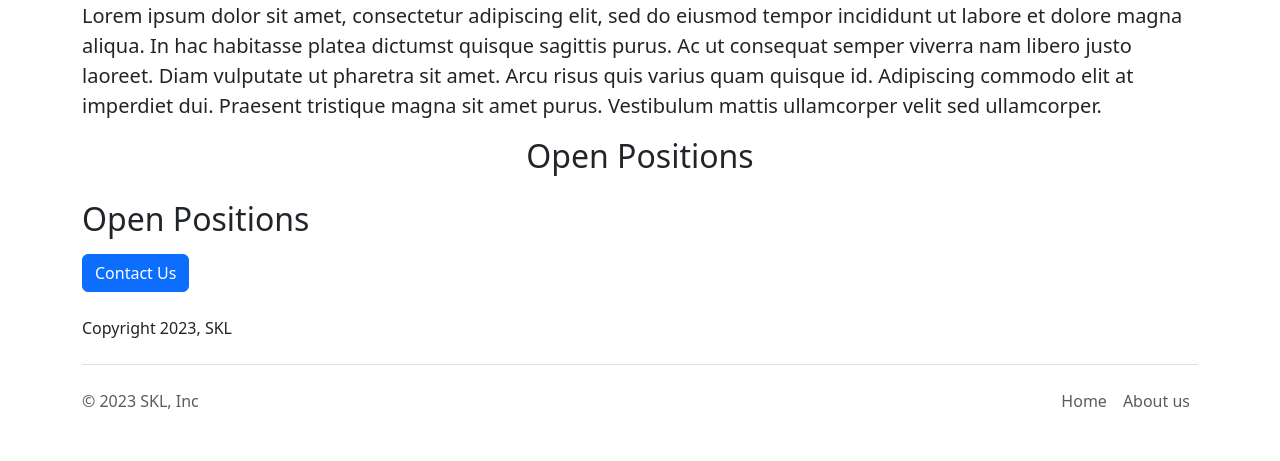
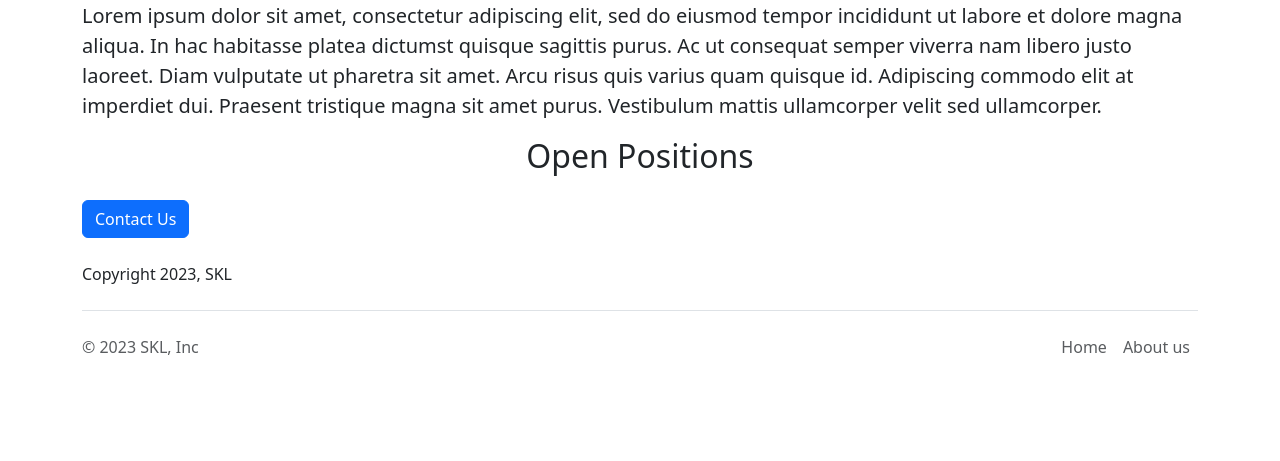
Before and after one commit to skl1028/skl-website-v2, a Flask app: template templates/home.html in a window 1280 px wide. Shown: the part 745-1206 px from the top of the page. After the commit the page ends 1100 px from the top, so only its background shows below. Run offline with Flask 3, Linux system fonts and the light colour scheme; the template is opened without the code that fills it, so the values that code supplies are empty.

Commit message:
modify homepage

```diff
--- a/templates/home.html
+++ b/templates/home.html
@@ -17,7 +17,6 @@
       Lorem ipsum dolor sit amet, consectetur adipiscing elit, sed do eiusmod tempor incididunt ut labore et dolore magna aliqua. In hac habitasse platea dictumst quisque sagittis purus. Ac ut consequat semper viverra nam libero justo laoreet. Diam vulputate ut pharetra sit amet. Arcu risus quis varius quam quisque id. Adipiscing commodo elit at imperdiet dui. Praesent tristique magna sit amet purus. Vestibulum mattis ullamcorper velit sed ullamcorper.
     </p>
       <h2 class="text-center mt-2 mb-4">Open Positions</h2>
-    <h2>Open Positions</h2>
     <div>
       <p>
         {% for job in jobs %}
```
